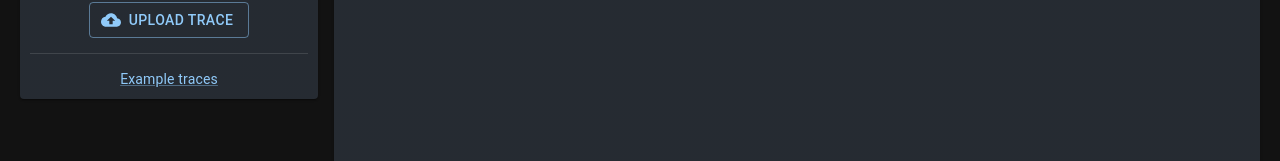
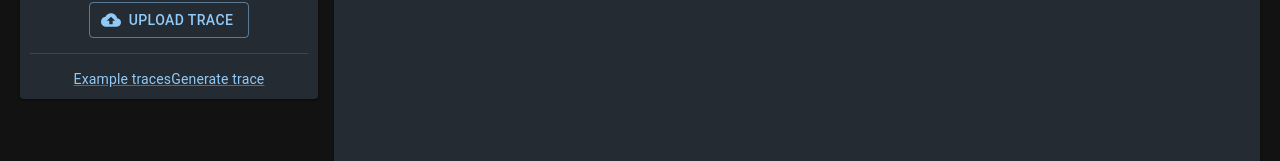
Before and after one commit to meetesh06/CS683-ChampSimPrefetcherViz, a React (Create React App) app: page / in a window 1280 px wide. Shown: the part 358-519 px from the top of the page. Built offline with nearby package versions, Linux system fonts and the light colour scheme.

Commit message:
update examples

```diff
--- a/src/App.js
+++ b/src/App.js
@@ -317,6 +317,12 @@ function App() {
               <Link href="https://github.com/meetesh06/CS683-ChampSimPrefetcherViz/tree/main/examples">
                 Example traces
               </Link>
+
+              <Link href="https://github.com/meetesh06/CS683-ChampSimPrefetcherViz">
+                Generate trace
+              </Link>
+
+
               {
                 mainData.ADDR &&
                 <div style={{ textAlign: 'left' }}>
```
Also changed, not shown: 5 other files (tests, documents, lock files or other folders).
